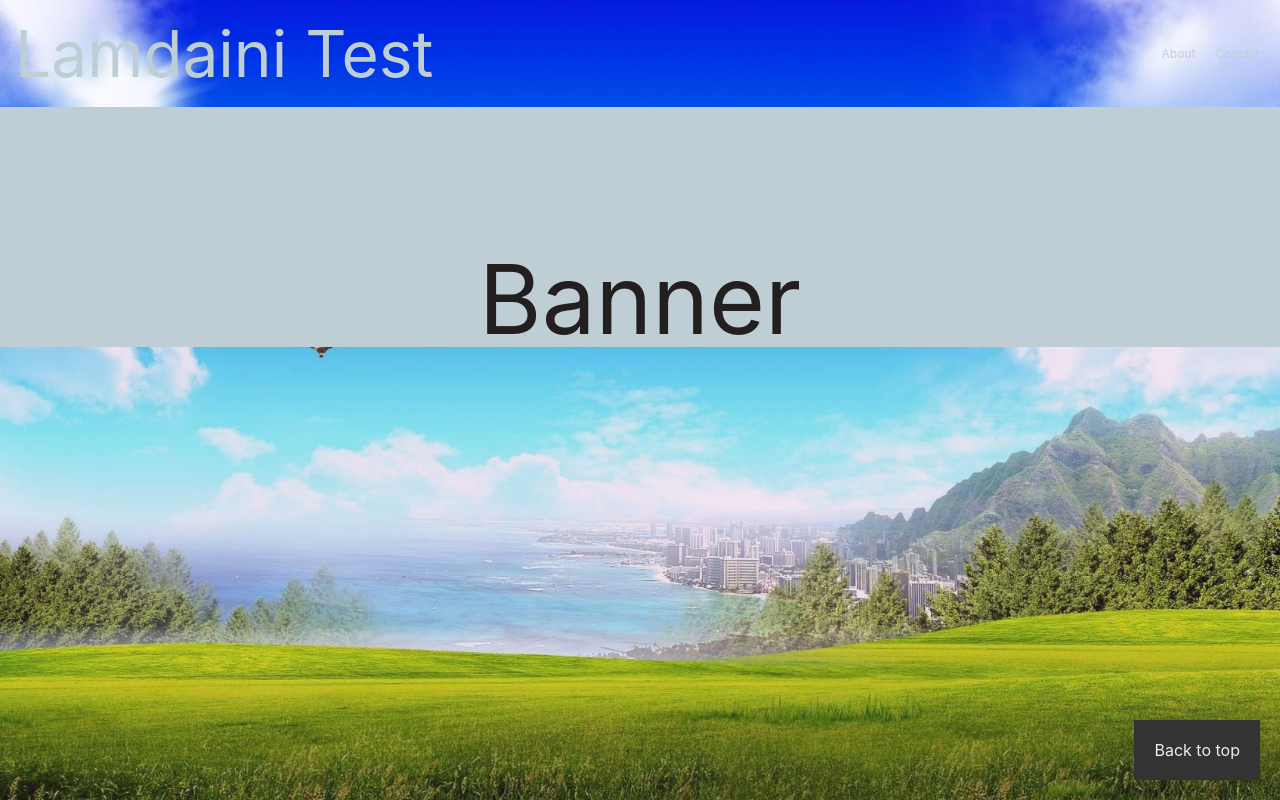
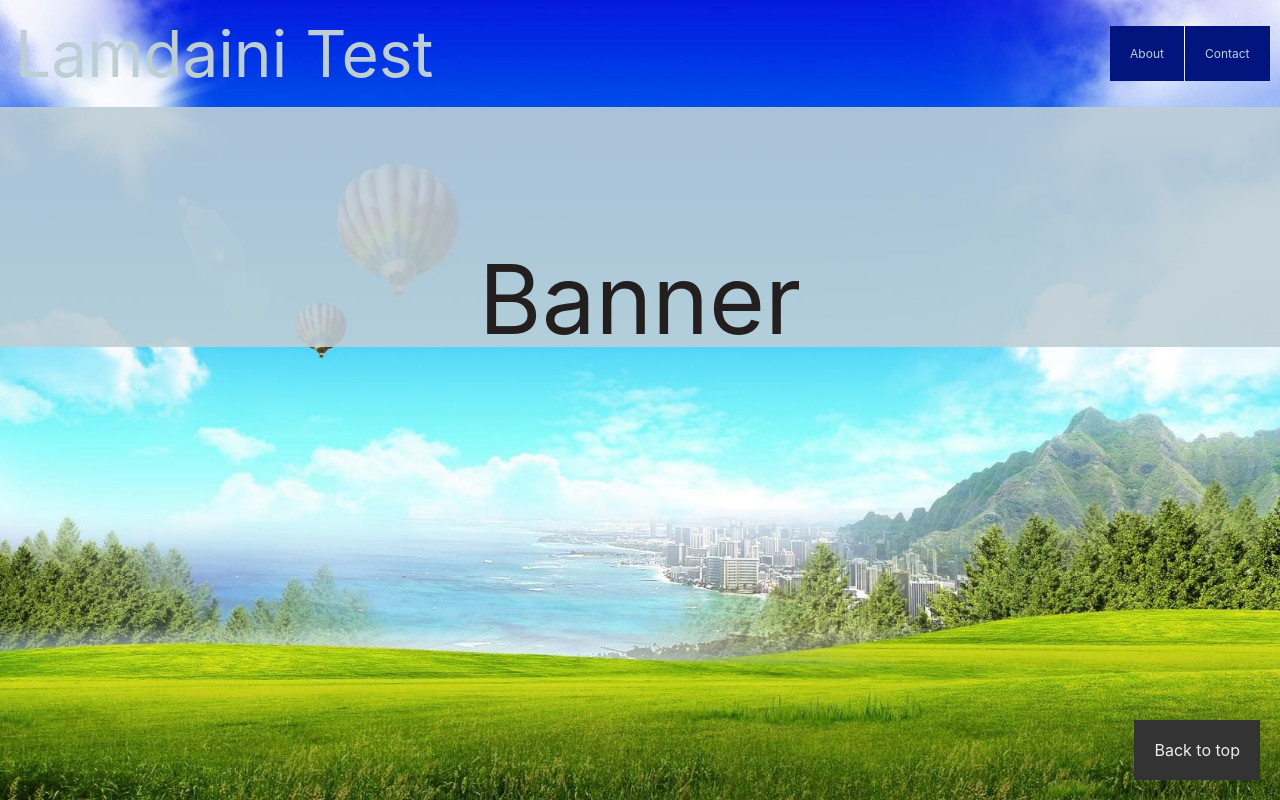
Before and after one commit to MosheSommers/lamdaini, a React (Create React App) app: page / in a window 1280 px wide. Shown: the top 800 px of the page. Built offline with nearby package versions, Linux system fonts and the light colour scheme.

Commit message:
Css changes

```diff
--- a/src/components/Banner.tsx
+++ b/src/components/Banner.tsx
@@ -10,7 +10,7 @@ export const Banner = () => (
 const S = {
     bannerContainer:() => css`
         height:30vh;
-        background-color:#bfced5;
+        background-color:hsla(199, 21%, 79%, 0.9);
     `,
     bannerText:() => css`
         font-size: 6em;
--- a/src/components/Contact.tsx
+++ b/src/components/Contact.tsx
@@ -10,7 +10,7 @@ export const Contact = () => (
 const S = {
     contactContainer:() => css`
         height:80vh;
-        background-color:#bfced5;
+        background-color:hsla(199, 21%, 79%, 0.9);
     `,
     contactText:() => css`
         font-size: 6em;
--- a/src/components/Footer.tsx
+++ b/src/components/Footer.tsx
@@ -12,7 +12,6 @@ export class Footer extends React.Component{
 const S = {
     footer:()=> css`
         height:20vh;
-        background-color:hsla(0, 6%, 13%, 0.1);;
     `,
     footerText:() => css`
     font-size: 9em;
--- a/src/components/Header.tsx
+++ b/src/components/Header.tsx
@@ -29,13 +29,14 @@ const S = {
         margin-right:auto;
     `,
     menuLink:()=>css`
-        padding:10px;
-        margin:auto 0;
+        padding:20px;
+        margin:auto 0.5px;
         font-size:12px;
         color: #bfced5;
         cursor:pointer;
+        background:hsl(231, 97%, 25%);
         &:hover{
-            background:hsl(231, 97%, 45%);
+            background:hsl(231, 97%, 15%);
             font-size:12.5px;
             color: hsl(199, 21%, 90%);
         }
@@ -47,5 +48,9 @@ const S = {
         color:#eee;
         background: #333;
         padding: 20px;
+        &:hover{
+            padding: 21px;
+            cursor: pointer;
+        }
     `,
 }
--- a/src/components/MainContainer.tsx
+++ b/src/components/MainContainer.tsx
@@ -15,7 +15,6 @@ export class MainContainer extends React.Component{
 const S = {
     mainContainer:() => css`
         height:80vh;
-        background-color:hsla(300, 100%, 25%, 0.1);
     `,
     containerText:() => css`
         font-size: 9em;
```
